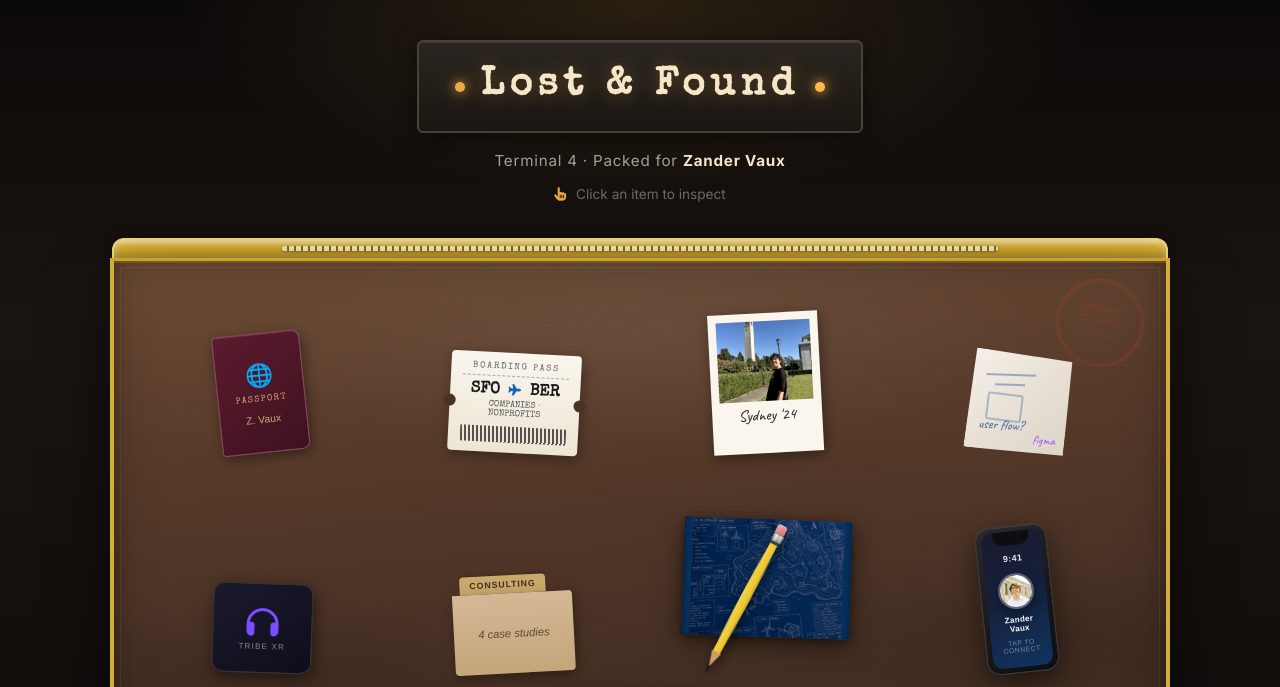
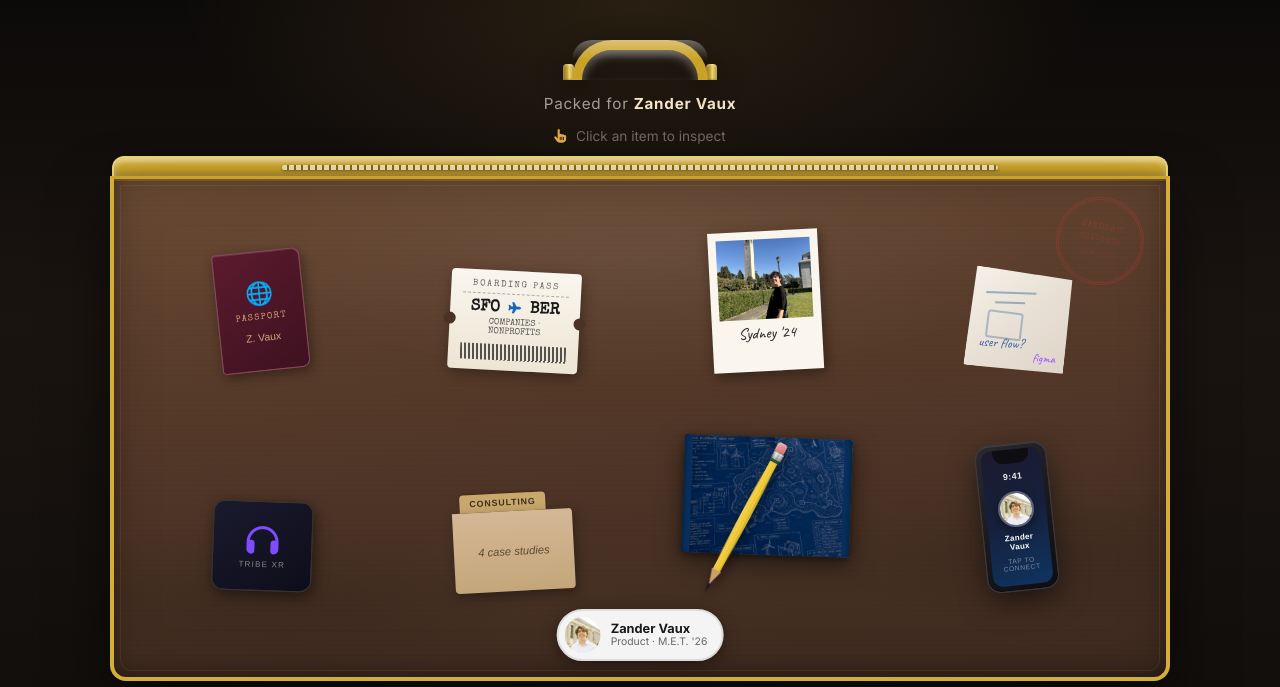
Before and after one commit to Zander-Vaux/portfolio2026summer, a website: page index.html in a window 1280 px wide. Shown: the top 687 px of the page. Drawn offline with nearby package versions, Linux system fonts and the light colour scheme.

Commit message:
Replace Lost & Found sign with golden suitcase handle

```diff
--- a/index.html
+++ b/index.html
@@ -3,8 +3,8 @@
 <head>
     <meta charset="UTF-8">
     <meta name="viewport" content="width=device-width, initial-scale=1.0">
-    <title>Zander Vaux — Lost & Found</title>
-    <meta name="description" content="Portfolio of Zander Vaux — Product Manager, entrepreneur, and creative technologist. Explore the lost & found desk.">
+    <title>Zander Vaux — Portfolio</title>
+    <meta name="description" content="Portfolio of Zander Vaux — Product Manager, entrepreneur, and creative technologist. Open the suitcase and explore.">
     <link rel="stylesheet" href="styles.css">
     <link rel="stylesheet" href="engineering.css">
     <link href="https://fonts.googleapis.com/css2?family=Inter:wght@300;400;500;600;700&family=Special+Elite&family=Caveat:wght@500;600;700&display=swap" rel="stylesheet">
@@ -14,12 +14,12 @@
     <div class="ambient-glow" aria-hidden="true"></div>
     <div class="scene">
         <header class="desk-header">
-            <div class="sign-board">
-                <span class="sign-bulb left" aria-hidden="true"></span>
-                <h1>Lost &amp; Found</h1>
-                <span class="sign-bulb right" aria-hidden="true"></span>
+            <div class="suitcase-handle" aria-hidden="true">
+                <span class="handle-mount handle-mount--left"></span>
+                <span class="handle-arc"></span>
+                <span class="handle-mount handle-mount--right"></span>
             </div>
-            <p class="desk-subtitle">Terminal 4 &middot; Packed for <strong>Zander Vaux</strong></p>
+            <p class="desk-subtitle">Packed for <strong>Zander Vaux</strong></p>
             <p class="desk-hint"><i class="fas fa-hand-pointer"></i> Click an item to inspect</p>
         </header>
 
--- a/styles.css
+++ b/styles.css
@@ -1,4 +1,4 @@
-/* ===== Lost & Found Desk — Portfolio ===== */
+/* ===== Suitcase Portfolio ===== */
 
 * {
     margin: 0;
@@ -42,57 +42,58 @@
     flex-direction: column;
 }
 
-/* ===== Header / Sign ===== */
+/* ===== Header / Suitcase Handle ===== */
 .desk-header {
     text-align: center;
-    margin-bottom: 32px;
+    margin-bottom: 8px;
 }
 
-.sign-board {
-    display: inline-flex;
-    align-items: center;
-    gap: 16px;
-    background: linear-gradient(180deg, #2a2520 0%, #1a1612 100%);
-    border: 2px solid #4a4035;
-    border-radius: 6px;
-    padding: 14px 36px;
+.suitcase-handle {
+    display: flex;
+    align-items: flex-end;
+    justify-content: center;
+    margin: 0 auto 6px;
+    filter: drop-shadow(0 6px 14px rgba(0, 0, 0, 0.45));
+}
+
+.handle-mount {
+    width: 11px;
+    height: 16px;
+    background: linear-gradient(90deg, #8b6914 0%, #d4af37 45%, #f0d878 55%, #b8942e 100%);
+    border-radius: 4px 4px 0 0;
     box-shadow:
-        0 4px 20px rgba(0, 0, 0, 0.5),
-        inset 0 1px 0 rgba(255, 255, 255, 0.08);
+        inset 0 1px 3px rgba(255, 255, 255, 0.45),
+        inset 0 -1px 2px rgba(0, 0, 0, 0.25);
+}
+
+.handle-arc {
+    width: 136px;
+    height: 40px;
+    margin: 0 -2px;
+    border: 10px solid #c9a227;
+    border-bottom: none;
+    border-radius: 68px 68px 0 0;
+    background: transparent;
+    box-shadow:
+        inset 0 5px 10px rgba(255, 255, 255, 0.3),
+        inset 0 -3px 6px rgba(0, 0, 0, 0.2);
     position: relative;
 }
 
-.sign-board h1 {
-    font-family: 'Special Elite', 'Courier New', monospace;
-    font-size: clamp(1.6rem, 4vw, 2.4rem);
-    letter-spacing: 0.15em;
-    color: #f5e6c8;
-    text-shadow: 0 0 20px rgba(255, 183, 77, 0.3);
-}
-
-.sign-bulb {
-    width: 10px;
-    height: 10px;
-    border-radius: 50%;
-    background: #ffb74d;
-    box-shadow: 0 0 12px #ffb74d, 0 0 24px rgba(255, 183, 77, 0.5);
-    animation: bulbFlicker 4s ease-in-out infinite;
-}
-
-.sign-bulb.right {
-    animation-delay: 2s;
-}
-
-@keyframes bulbFlicker {
-    0%, 100% { opacity: 1; }
-    50% { opacity: 0.85; }
-    52% { opacity: 1; }
-    54% { opacity: 0.7; }
-    56% { opacity: 1; }
+.handle-arc::before {
+    content: '';
+    position: absolute;
+    top: -10px;
+    left: -10px;
+    right: -10px;
+    height: 20px;
+    border-radius: 68px 68px 0 0;
+    background: linear-gradient(180deg, rgba(255, 255, 255, 0.35) 0%, transparent 100%);
+    pointer-events: none;
 }
 
 .desk-subtitle {
-    margin-top: 16px;
+    margin-top: 12px;
     color: #a89f94;
     font-size: 0.95rem;
     letter-spacing: 0.05em;
@@ -1339,13 +1340,16 @@
         padding: 24px 12px 40px;
     }
 
-    .sign-board {
-        padding: 10px 20px;
+    .handle-arc {
+        width: 110px;
+        height: 34px;
+        border-width: 8px;
+        border-radius: 55px 55px 0 0;
     }
 
-    .sign-board h1 {
-        font-size: 1.3rem;
-        letter-spacing: 0.1em;
+    .handle-mount {
+        width: 9px;
+        height: 14px;
     }
 
     .passport-cover { width: 76px; height: 104px; }
```
